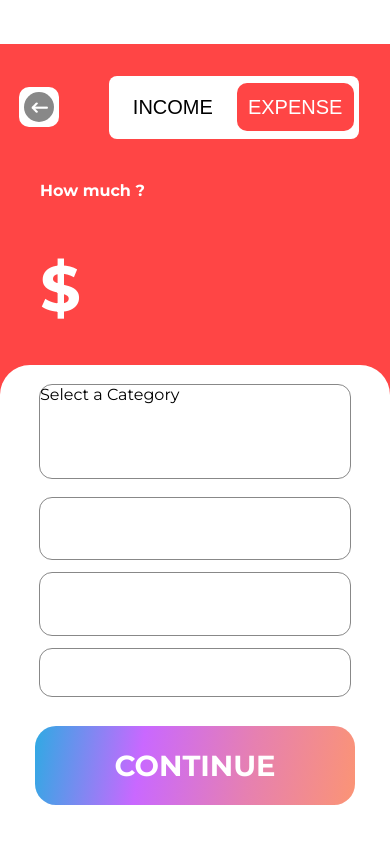
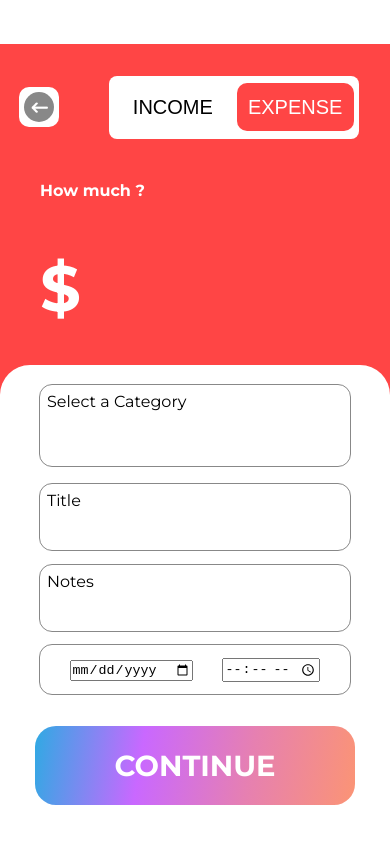
Before and after one commit to priyanshpatel18/ExpenShare-Web, a React (Vite) app: page /Groups in a window 390 px wide. Shown: the part 1222-2066 px from the top of the page. Built offline with nearby package versions, Linux system fonts and the light colour scheme.

Commit message:
feat/cat

```diff
--- a/src/index.css
+++ b/src/index.css
@@ -1530,4 +1530,16 @@ body {
     border: none;
     font-family: "Montserrat", sans-serif;
   }
-}
+  .ttpc-detail {
+    height: 40%;
+  }
+  .ttpc-detail > p {
+    padding-top: 7px;
+    padding-left: 7px;
+  }
+  .ttp-category .ttpc-img {
+    height: 60%;
+  }
+  .ttp-time-container {
+  }
+}
--- a/src/pages/Addtransaction.tsx
+++ b/src/pages/Addtransaction.tsx
@@ -16,6 +16,7 @@ interface df {
 
 const Addtransaction = (props: df) => {
   const [value, setValue] = useState("");
+  const [isexpense, setisexpense] = useState(true);
 
   const handleChange = (event: { target: { value: string } }) => {
     // Ensure only numeric values are entered
@@ -49,6 +50,7 @@ const Addtransaction = (props: df) => {
       myref_ex_btn.current &&
       tsp_down_input.current
     ) {
+      setisexpense(false);
       myref_in_btn.current.style.backgroundColor = income.backround;
       myref_in_btn.current.style.color = "white";
       myref_left.current.style.backgroundColor = income.backround;
@@ -68,6 +70,7 @@ const Addtransaction = (props: df) => {
       myref_ex_btn.current &&
       tsp_down_input.current
     ) {
+      setisexpense(true);
       myref_in_btn.current.style.backgroundColor = "white";
       myref_in_btn.current.style.color = "black";
       myref_left.current.style.backgroundColor = expense.backround;
@@ -133,19 +136,37 @@ const Addtransaction = (props: df) => {
       </div>
       <div className="transaction-third-part">
         <div className="ttp-details">
-          <div className="ttp-category">
-            <div>
-              <p>Select a Category</p>
-            </div>
-            <div>
-              <img src="" alt="" />
+          {isexpense ? (
+            <>
+              <div className="ttp-category">
+                <div className="ttpc-detail">
+                  <p>Select a Category</p>
+                </div>
+                <div className="ttpc-img">
+                  <img src="" alt="" />
+                </div>
+              </div>
+            </>
+          ) : (
+            ""
+          )}
+          <div className="ttp-title">
+            <div className="ttpc-detail">
+              <p>Title</p>
             </div>
           </div>
-          <div className="ttp-title"></div>
-          <div className="ttp-note"></div>
+          <div className="ttp-note">
+            <div className="ttpc-detail">
+              <p>Notes</p>
+            </div>
+          </div>
           <div className="ttp-time-container">
-            <div className="ttp-Date"></div>
-            <div className="ttp-time"></div>
+            <div className="ttp-Date">
+              <input type="date" />
+            </div>
+            <div className="ttp-time">
+              <input type="time" />
+            </div>
           </div>
         </div>
         <div className="ttp-btn">
```
